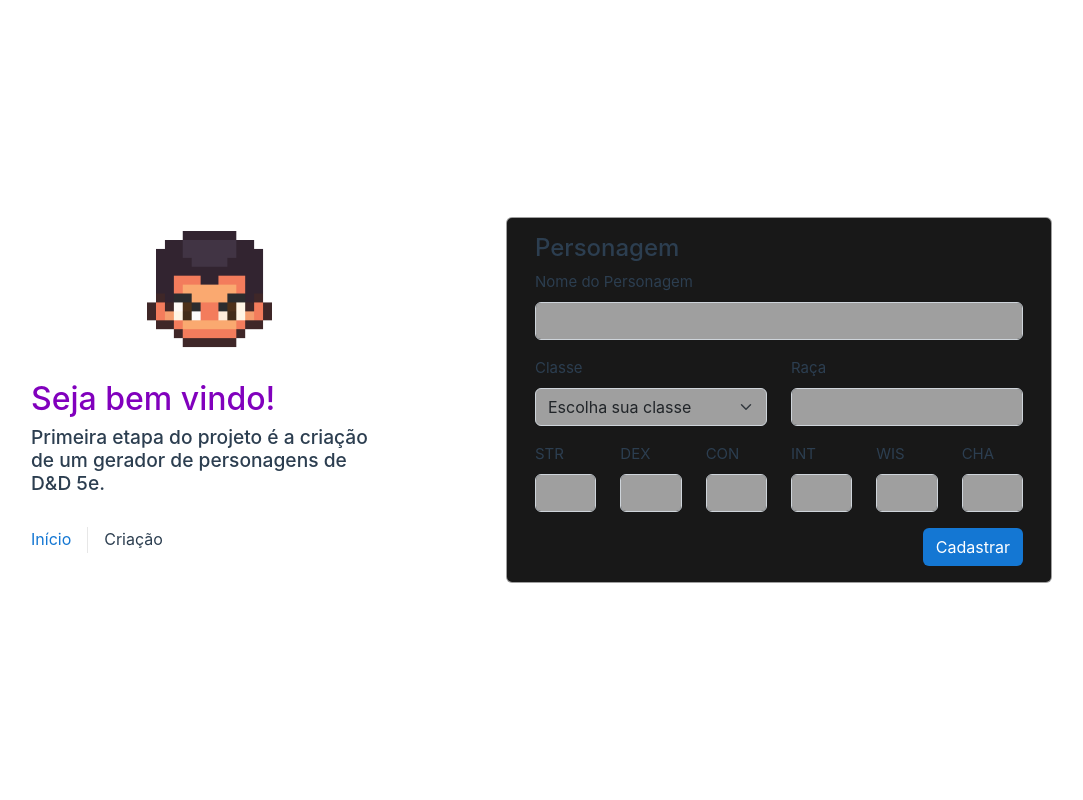
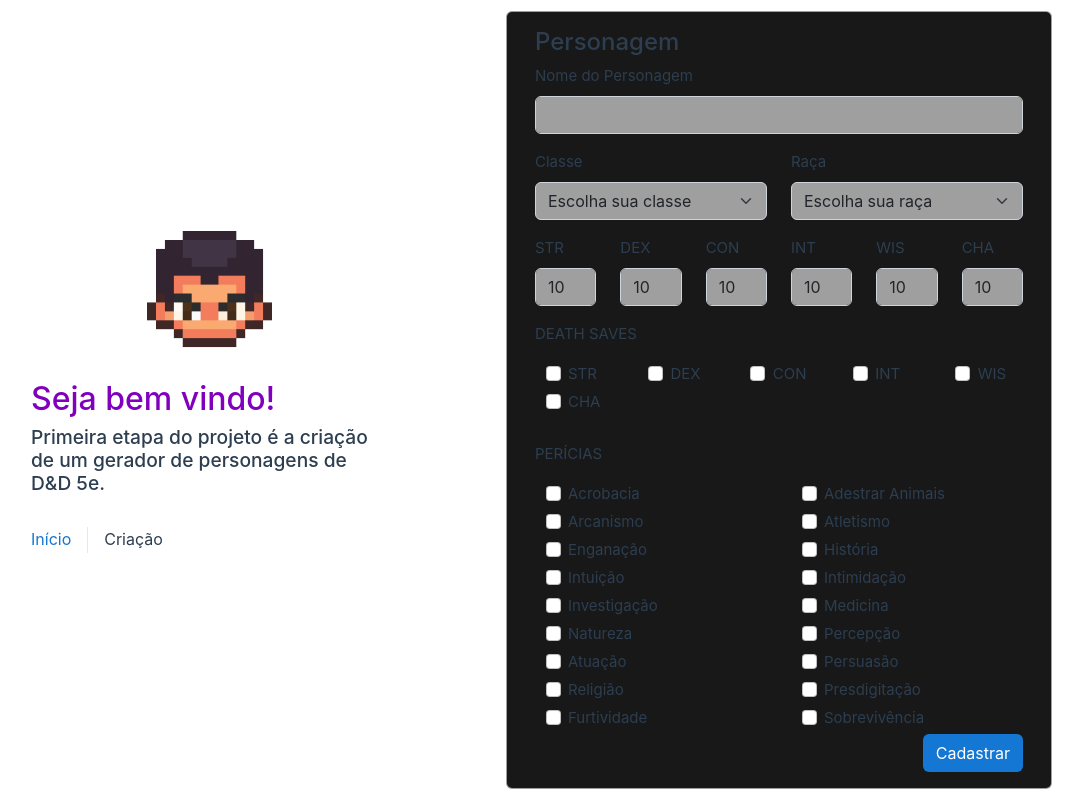
Before and after one commit to KaueAlves/doragonpixelv2, a Vue app in the folder web/: page /about in a window 1280 px wide. Shown: the whole page, without its empty margins (146-1229 px from the left). Built offline with nearby package versions, Linux system fonts and the light colour scheme.

Commit message:
Formulario Parcial 1.0

```diff
--- a/web/src/views/AboutView.vue
+++ b/web/src/views/AboutView.vue
@@ -15,7 +15,7 @@
               <div class="col-6">
                 <div class="mb-3">
                   <label for="nome" class="form-label">Classe</label>
-                  <select class="form-select" aria-label="">
+                  <select name="classe" class="form-select" aria-label="">
                     <option selected>Escolha sua classe</option>
                     <option value="Barbarian">Barbarian</option>
                     <option value="Bard">Bard</option>
@@ -37,45 +37,57 @@
               <div class="col-6">
                 <div class="mb-3">
                   <label for="nome" class="form-label">Raça</label>
-                  <input type="text" class="form-control" id="nome" aria-describedby="nomeHelp">
+                  <select name="raca" class="form-select" aria-label="">
+                    <option selected>Escolha sua raça</option>
+                    <option value="Dragonborn">Dragonborn</option>
+                    <option value="Dwarf">Dwarf</option>
+                    <option value="Elf">Elf</option>
+                    <option value="Druid">Gnome</option>
+                    <option value="Fighter">Half-Elf</option>
+                    <option value="Halfling">Halfling</option>
+                    <option value="Half-Orc">Half-Orc</option>
+                    <option value="Human">Human</option>
+                    <option value="Tiefling">Tiefling</option>
+                    <option value="Satyr">Satyr</option>
+                  </select>
                 </div>
               </div>
-              <div class="col-2">
+              <!-- Atributos -->
+              <div v-for="(atributo,key) in atributos[0]" class="col-2">
                 <div class="mb-3">
-                  <label for="nome" class="form-label">STR</label>
-                  <input type="text" class="form-control" id="nome" aria-describedby="nomeHelp">
+                  <label for="nome" class="form-label">{{ key }}</label>
+                  <input type="text" class="form-control" :value="atributo" id="nome" aria-describedby="nomeHelp">
                 </div>
               </div>
-              <div class="col-2">
-                <div class="mb-3">
-                  <label for="nome" class="form-label">DEX</label>
-                  <input type="text" class="form-control" id="nome" aria-describedby="nomeHelp">
+              <!-- DEATH SAVES -->
+              <div class="col-12 mb-4">
+                <div class="row">
+                  <p>DEATH SAVES</p>
+                  <div v-for="ds in deathSaves" class="form-check col" >
+                    <div class="form-check">
+                      <input class="form-check-input" type="checkbox" value="" id="flexCheckDefault">
+                      <label class="form-check-label" for="flexCheckDefault">
+                        {{ ds }}
+                      </label>
+                    </div>
+                  </div>
                 </div>
               </div>
-              <div class="col-2">
-                <div class="mb-3">
-                  <label for="nome" class="form-label">CON</label>
-                  <input type="text" class="form-control" id="nome" aria-describedby="nomeHelp">
+              <!-- SKILLS -->
+              <div class="col-12">
+                <div class="row">
+                  <p>PERÍCIAS</p>
+                  <div v-for="skill in skills" class="form-check col-6" >
+                    <div class="form-check">
+                      <input class="form-check-input" type="checkbox" :value="skill.nome" id="flexCheckDefault">
+                      <label class="form-check-label" for="flexCheckDefault">
+                        {{ skill.nome }}
+                      </label>
+                    </div>
+                  </div>
                 </div>
               </div>
-              <div class="col-2">
-                <div class="mb-3">
-                  <label for="nome" class="form-label">INT</label>
-                  <input type="text" class="form-control" id="nome" aria-describedby="nomeHelp">
-                </div>
-              </div>
-              <div class="col-2">
-                <div class="mb-3">
-                  <label for="nome" class="form-label">WIS</label>
-                  <input type="text" class="form-control" id="nome" aria-describedby="nomeHelp">
-                </div>
-              </div>
-              <div class="col-2">
-                <div class="mb-3">
-                  <label for="nome" class="form-label">CHA</label>
-                  <input type="text" class="form-control" id="nome" aria-describedby="nomeHelp">
-                </div>
-              </div>
+
               <div class="col-12 d-flex text-right"><button type="submit" class="ms-auto btn ">Cadastrar</button></div>
             </div>
 
@@ -91,3 +103,118 @@
 
 }
 </style>
+
+<script lang="ts">
+  export default{
+    data(){
+      return {
+        atributos: [
+          {
+          "STR":10,
+          "DEX":10,
+          "CON":10,
+          "INT":10,
+          "WIS":10,
+          "CHA":10,
+          }
+        ],
+        deathSaves: ['STR','DEX','CON','INT','WIS','CHA'],
+        proficiencia: 2,
+        iniciativa: 1,
+        skills:     [
+          {
+            nome:"Acrobacia",
+            valor: 0,
+            atributo_base: "DEX"
+          },
+          {
+            nome:"Adestrar Animais",
+            valor: 0,
+            atributo_base: "WIS"
+          },
+          {
+            nome:"Arcanismo",
+            valor: 0,
+            atributo_base: "INT"
+          },
+          {
+            nome:"Atletismo",
+            valor: 0,
+            atributo_base: "STR"
+          },
+          {
+            nome:"Enganação",
+            valor: 0,
+            atributo_base: "CAR"
+          },
+          {
+            nome:"História",
+            valor: 0,
+            atributo_base: "INT"
+          },
+          {
+            nome:"Intuição",
+            valor: 0,
+            atributo_base: "SAB"
+          },
+          {
+            nome:"Intimidação",
+            valor: 0,
+            atributo_base: "CAR"
+          },
+          {
+            nome:"Investigação",
+            valor: 0,
+            atributo_base: "INT"
+          },
+          {
+            nome:"Medicina",
+            valor: 0,
+            atributo_base: "SAB"
+          },
+          {
+            nome:"Natureza",
+            valor: 0,
+            atributo_base: "INT"
+          },
+          {
+            nome:"Percepção",
+            valor: 0,
+            atributo_base: "SAB"
+          },
+          {
+            nome:"Atuação",
+            valor: 0,
+            atributo_base: "CAR"
+          },
+          {
+            nome:"Persuasão",
+            valor: 0,
+            atributo_base: "CAR"
+          },
+          {
+            nome:"Religião",
+            valor: 0,
+            atributo_base: "INT"
+          },
+          {
+            nome:"Presdigitação",
+            valor: 0,
+            atributo_base: "DES"
+          },
+          {
+            nome:"Furtividade",
+            valor: 0,
+            atributo_base: "DES"
+          },
+          {
+            nome:"Sobrevivência",
+            valor: 0,
+            atributo_base: "DES"
+          },
+        ],
+        spells:     [{}]
+      }
+    }
+  }
+</script>
```
